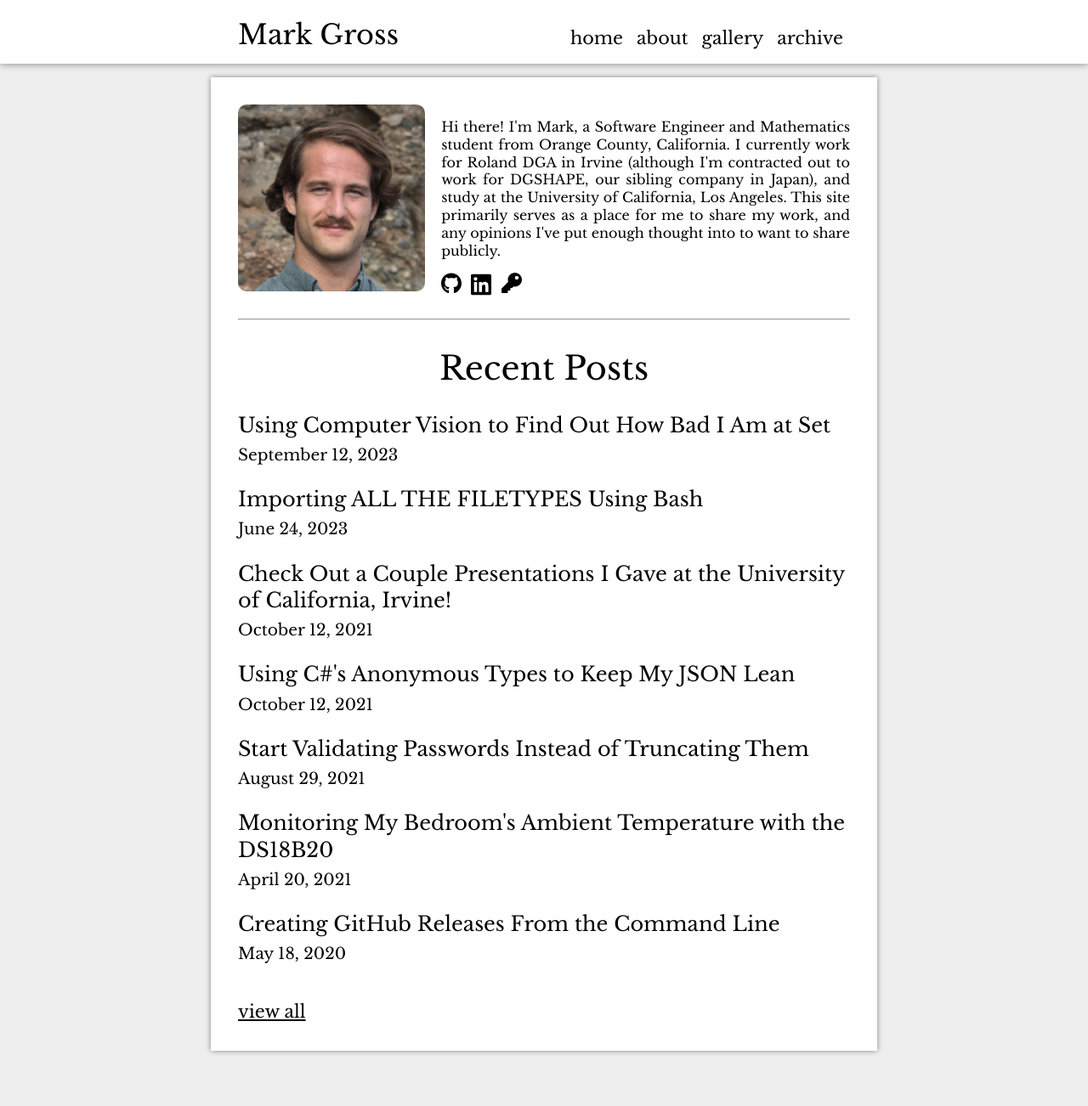
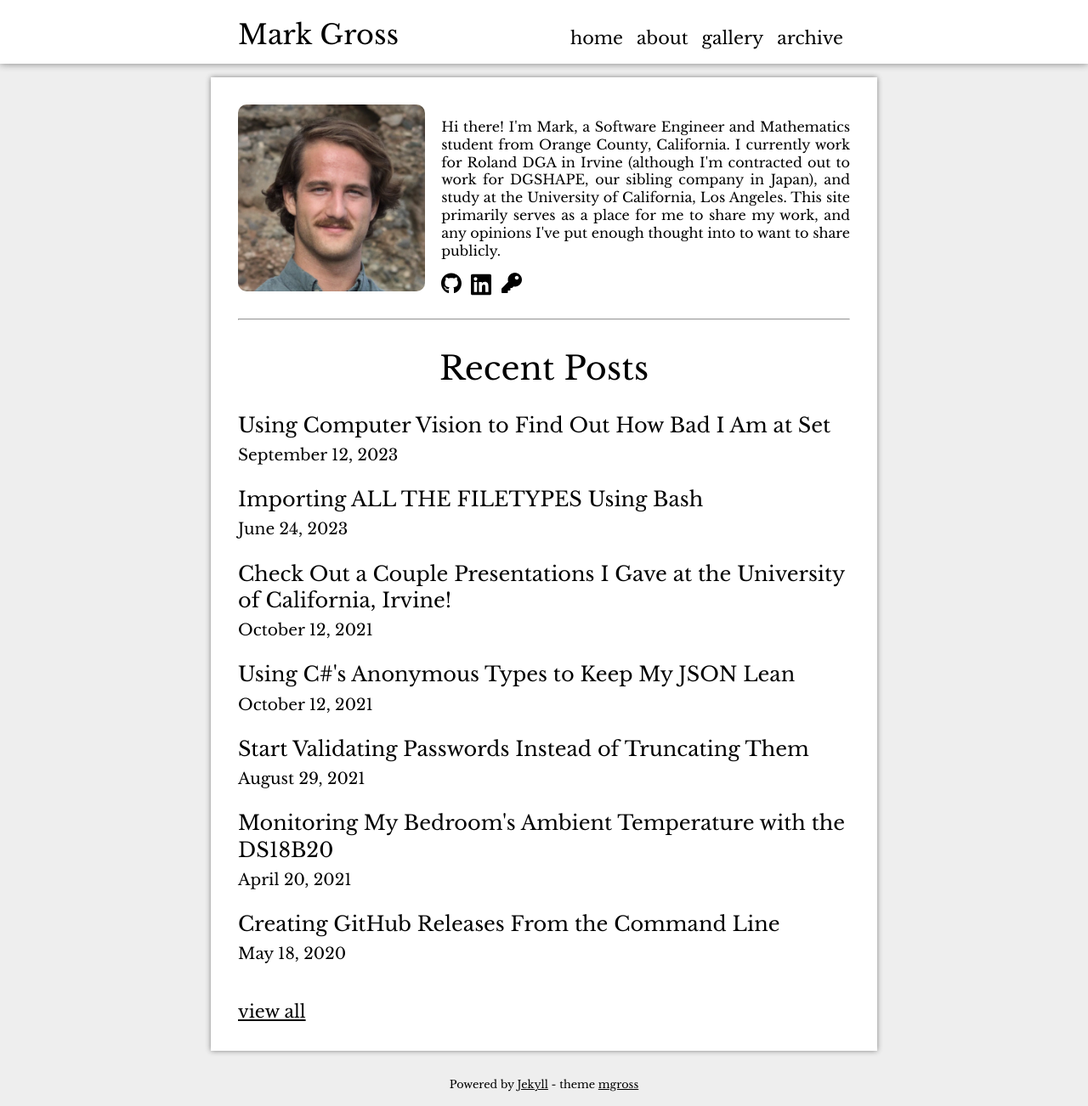
Before and after one commit to MarkusG/markusg.github.io, a Jekyll site: the page built from index.html, in a window 1280 px wide. Shown: the whole page at 85% size. Built offline with Jekyll 4.4.1, drawn with Linux system fonts in a browser that asks for light colours; before the commit the page ends 1269 px from its top, so only the background shows below that.

Commit message:
Add footer

```diff
--- a/_layouts/default.html
+++ b/_layouts/default.html
@@ -13,5 +13,13 @@
 				{{ content }}
 			</div>
 		</main>
+        <footer>
+            <div>
+                Powered by
+                <a href="https://jekyllrb.com/" target="_blank" rel="external nofollow noopener">Jekyll</a>
+                - theme
+                <a href="https://github.com/MarkusG/markusg.github.io" target="_blank" rel="external nofollow noopener">mgross</a>
+            </div>
+        </footer>
 	</body>
 </html>
--- a/_sass/mgross/main.scss
+++ b/_sass/mgross/main.scss
@@ -1,10 +1,22 @@
 // site-wide rules
+
+html {
+    position: relative;
+    min-height: 100%;
+}
 
 body {
 	background-color: #eee;
 	font-family: 'Libre Baskerville', serif;
 	margin: 0;
     line-height: 1.3;
+}
+
+footer {
+    width: 100%;
+    margin-bottom: 1rem;
+    font-size: .8rem;
+    text-align: center;
 }
 
 @media screen and (max-width: 768px) {
```
